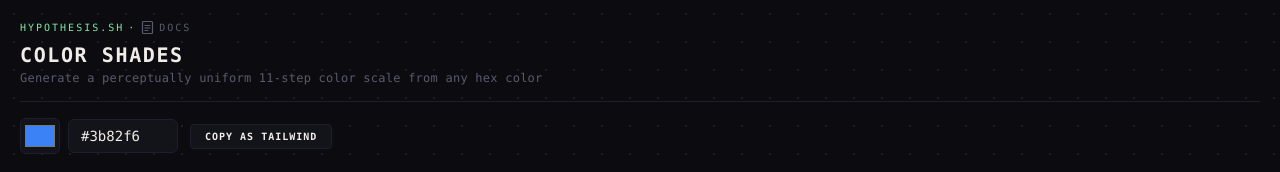
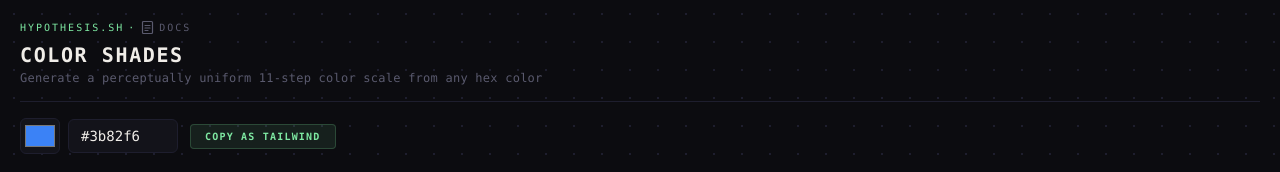
Before and after one commit to keegandonley/hypothesis, a Next.js app: page /color-shades in a window 1280 px wide. Shown: the top 172 px of the page. Built offline with nearby package versions, Linux system fonts and the light colour scheme.

Commit message:
Some improvements after refactor

```diff
--- a/src/pages/color-shades/index.tsx
+++ b/src/pages/color-shades/index.tsx
@@ -199,13 +199,14 @@ export default function ColorShadesPage(): React.ReactNode {
             />
           </div>
           {!isIframe && (
-            <button
-              className={`${styles.panelCopyBtn}${copiedAll ? ` ${styles.panelCopied}` : ""}`}
+            <Button
+              variant="copy"
+              copied={copiedAll}
               onClick={handleCopyAll}
               disabled={!shades}
             >
-              {copiedAll ? "Copied!" : "Copy as Tailwind"}
-            </button>
+              Copy as Tailwind
+            </Button>
           )}
         </div>
 
--- a/src/styles/color-shades.module.css
+++ b/src/styles/color-shades.module.css
@@ -63,39 +63,6 @@
   border-color: var(--accent-border);
 }
 
-/* Panel copy buttons */
-.panelCopyBtn {
-  padding: 6px 14px;
-  background: var(--card-bg);
-  border: 1px solid var(--border);
-  border-radius: 4px;
-  font-family: var(--font-mono);
-  font-size: 10px;
-  font-weight: 700;
-  letter-spacing: 0.1em;
-  color: var(--text);
-  text-transform: uppercase;
-  cursor: pointer;
-  transition:
-    background-color 0.15s,
-    border-color 0.15s,
-    color 0.15s;
-}
-
-.panelCopyBtn:disabled {
-  opacity: 0.4;
-  cursor: default;
-}
-.panelCopyBtn:not(:disabled):hover {
-  background: var(--border);
-}
-
-.panelCopyBtn.panelCopied {
-  background: var(--accent-subtle);
-  border-color: var(--accent-border);
-  color: var(--accent);
-}
-
 .shades {
   display: grid;
   grid-template-columns: repeat(11, 1fr);
--- a/src/styles/iframe-proxy.module.css
+++ b/src/styles/iframe-proxy.module.css
@@ -35,6 +35,8 @@
   font-size: 11px;
   z-index: 9999;
   box-sizing: border-box;
+  background: var(--bg);
+  border-bottom: 1px solid var(--border);
 }
 
 .urlText {
@@ -310,6 +312,8 @@
   font-size: 11px;
   z-index: 9999;
   box-sizing: border-box;
+  background: var(--bg);
+  border-bottom: 1px solid var(--border);
 }
 
 .iframeWork {
@@ -329,6 +333,7 @@
   font-family: var(--font-mono);
   font-size: 12px;
   color: var(--muted);
+  background: var(--bg);
 }
 
 .errorState {
```
Also changed, not shown: src/pages/iframe-proxy/index.tsx (+7 -7 lines), src/styles/compress.module.css (+9 -5 lines).
